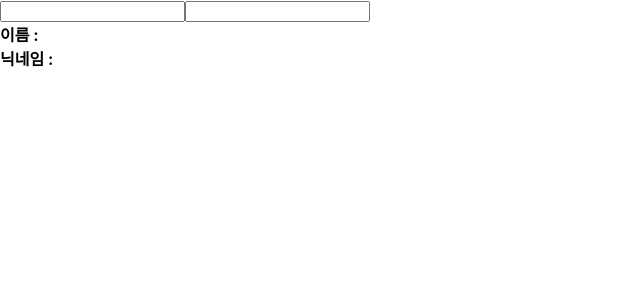
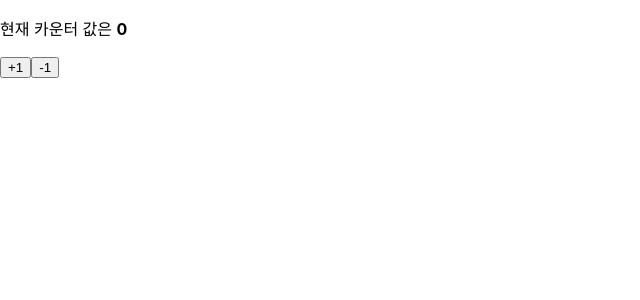
Before and after one commit to Kim-Dong-Kyu/ReactJS, a React (Create React App) app in the folder hello-react/: page / in a window 1280 px wide. Shown: the top 300 px of the page, without its empty margins (0-640 px from the left). Built offline with nearby package versions, Linux system fonts and the light colour scheme.

Commit message:
Hook Reducer

```diff
--- a/hello-react/src/App.js
+++ b/hello-react/src/App.js
@@ -1,9 +1,23 @@
 import logo from './logo.svg'; /*import 특저 파일을 불러 오는 것을 의미*/
 import Counter from './Hooks/Counter'
 import Info from './Hooks/Info'
+import Reducer from './Hooks/Reducer'
+import { useState } from 'react';
 
-  const info = () => {
-    return <Info></Info>
+  const App = () => {
+    /*const [visible, setVisible] = useState(false);
+     <div>
+        <button onClick={()=> {
+            setVisible(!visible);
+          }
+        }>
+          {visible ? '보이기' : '숨기기'}
+        </button>
+        {visible && <Info/>}
+      </div>
+    )*/
+    return <Reducer></Reducer>
+
   };
 
-export default info;
+export default App;
--- /dev/null
+++ b/hello-react/src/Hooks/Reducer.js
@@ -0,0 +1,28 @@
+import React, { useReducer } from 'react';
+
+function reducer(state, action){
+    //actionn.type에 따라 다른 작업 수행
+    switch(action.type){
+        case "INCREMENT" :
+            return{value : state.value + 1};
+        case "DECREMENT" :
+            return{value : state.value - 1};
+        default :
+         return state;
+    }
+}
+
+const Reducer = () => {
+    const [state, dispatch] = useReducer(reducer, {value :0});
+    return (
+        <div>
+            <p>
+                현재 카운터 값은 <b>{state.value}</b>
+            </p>
+            <button onClick={()=> dispatch({type : 'INCREMENT' })}>+1</button>
+            <button onClick={()=> dispatch({type : 'DECREMENT'})}>-1</button>
+        </div>
+    );
+};
+
+export default Reducer;
```
